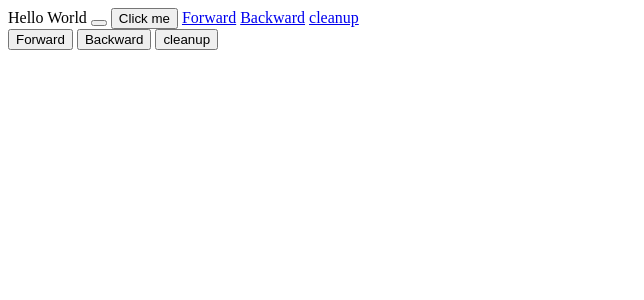
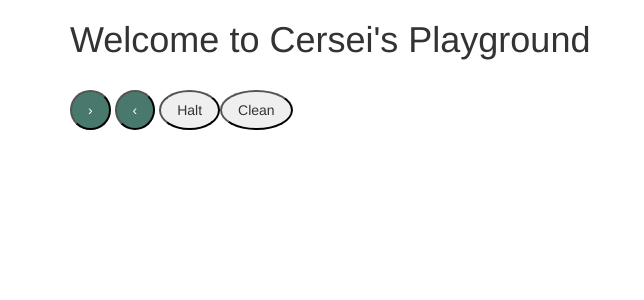
Before and after one commit to exvuma/cersei-playground, a Flask app: page / in a window 1280 px wide. Shown: the top 300 px of the page, without its empty margins (0-644 px from the left). Run offline with Flask 2, Linux system fonts and the light colour scheme; some libraries are stand-ins or nearby versions.

Commit message:
HTML displays prettified info

```diff
--- /dev/null
+++ b/static/index.css
@@ -0,0 +1,24 @@
+button {
+    text-decoration: none;
+    display: inline-block;
+    padding: 8px 16px;
+}
+
+button:hover {
+    background-color: #ddd;
+    color: black;
+}
+
+.forward {
+    background-color: #48796c;
+    color: white;
+}
+
+.backward {
+    background-color: #48796c;
+    color: white;
+}
+
+.round {
+    border-radius: 50%;
+}
--- a/templates/index.html
+++ b/templates/index.html
@@ -3,21 +3,27 @@
 
 <html>
 <head>
-<title>Hello World Template</title>
+<title>Cersei's Playground</title>
+<link rel="stylesheet" href="static/index.css">
+<!-- Latest compiled and minified CSS -->
+<link rel="stylesheet" href="https://maxcdn.bootstrapcdn.com/bootstrap/3.3.7/css/bootstrap.min.css">
+
+<!-- jQuery library -->
+<script src="https://ajax.googleapis.com/ajax/libs/jquery/3.3.1/jquery.min.js"></script>
+
+<!-- Latest compiled JavaScript -->
+<script src="https://maxcdn.bootstrapcdn.com/bootstrap/3.3.7/js/bootstrap.min.js"></script>
 </head>
 <body>
-Hello World
-<button></button>
-<button onclick="myFunction()">Click me</button>
-<a href="/api/forward" class="btn btn-block btn-lg btn-default" role="button">Forward</a>
-<a href="/api/cackward" class="btn btn-block btn-lg btn-default" role="button">Backward</a>
-<a href="/api/cleanup" class="btn btn-block btn-lg btn-default" role="button">cleanup</a>
-<br>
-<button onclick="callAPI('forward')" >Forward</button>
-<button onclick="callAPI('backward')" >Backward</button>
-<button onclick="callAPI('cleanup')" >cleanup</button>
-</div>
-</div>
+        <div class="container">
+                <h1> Welcome to Cersei's Playground</h1>
+                <br>
+                <button class="forward round" onclick="callAPI('forward')" >&#8250;</button>
+                <button class="backward round" onclick="callAPI('backward')" >&#8249;</button>
+                <button class="stop round " onclick="callAPI('halt')" >Halt</a>
+                <button class="stop round " onclick="callAPI('cleanup')" >Clean</button>
+
+        </div>
 </body>
 <script>
         function callAPI(opt){
```
